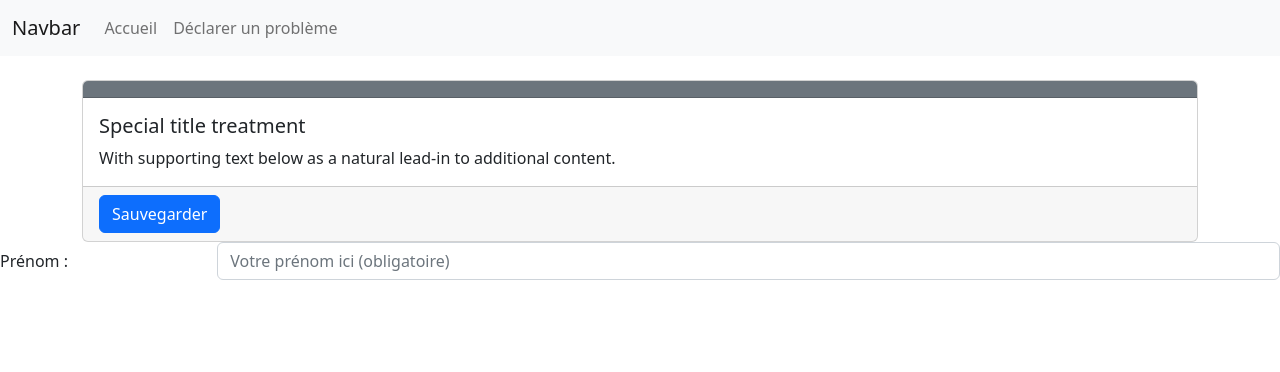
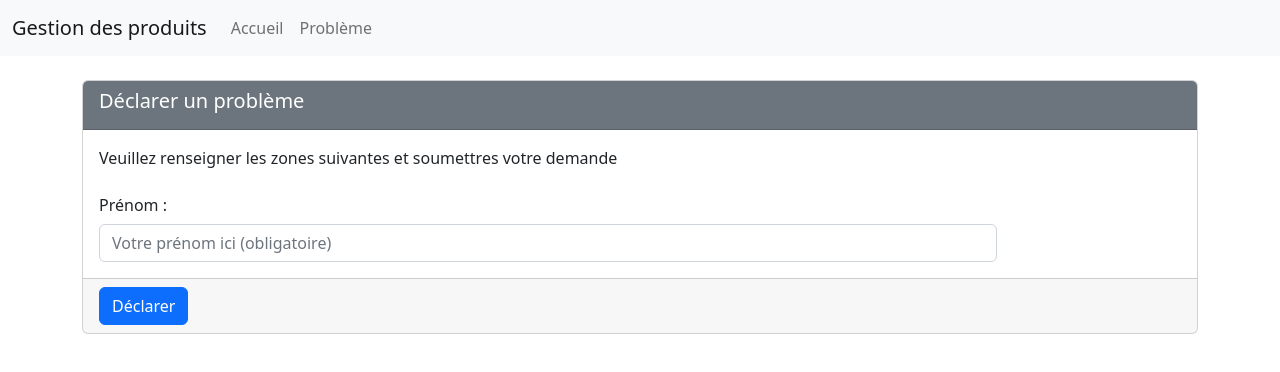
Before and after one commit to FelixLN2/Interventions, an Angular app: page /probleme in a window 1280 px wide. Shown: the top 372 px of the page. Built offline with nearby package versions, Linux system fonts and the light colour scheme.

Commit message:
tp7 fini

```diff
--- a/src/app/app.component.html
+++ b/src/app/app.component.html
@@ -3,7 +3,7 @@
 
 <nav class="navbar navbar-expand-lg navbar-light bg-light">
   <div class="container-fluid">
-    <a class="navbar-brand" href="#">Navbar</a>
+    <a class="navbar-brand" href="#">Gestion des produits</a>
     <button class="navbar-toggler" type="button" data-bs-toggle="collapse" data-bs-target="#navbarSupportedContent" aria-controls="navbarSupportedContent" aria-expanded="false" aria-label="Toggle navigation">
       <span class="navbar-toggler-icon"></span>
     </button>
@@ -13,7 +13,7 @@
           <a class="nav-link" [routerLink]="'/accueil'">Accueil</a>
         </li>
         <li class="nav-item">
-          <a class="nav-link" [routerLink]="'/probleme'">Déclarer un problème</a>
+          <a class="nav-link" [routerLink]="'/probleme'">Problème</a>
         </li>
       </ul>
     </div>
--- a/src/app/probleme/probleme.component.html
+++ b/src/app/probleme/probleme.component.html
@@ -1,45 +1,49 @@
 <div class="container">
-    <br/>
+  <br />
   <div class="card">
     <div class="card-header text-white bg-secondary">
       <!-- L'en-tête ici -->
+      <h5 class="card-title">Déclarer un problème</h5>
     </div>
     <div class="card-body">
-        <h5 class="card-title">Special title treatment</h5>
-        <p class="card-text">With supporting text below as a natural lead-in to additional content.</p>
+
+      <p class="card-text">Veuillez renseigner les zones suivantes et soumettres votre demande</p>
+      <div class="card-text">
+        <form class="form-horizontal" novalidate (ngSubmit)="save()" [formGroup]=problemeForm>
+
+          <!-- Zone de texte PRENOM -->
+          <div class="form-group row">
+            <div class="col-md-10">
+              <label for="prenomId" class="col-md-2 col-form-label text-right">Prénom :</label>
+
+              <input class="form-control" id="prenomId" type="text" placeholder="Votre prénom ici (obligatoire)"
+                formControlName="prenom" [ngClass]="{'is-valid': (problemeForm.get('prenom').touched ||
+                problemeForm.get('prenom').dirty) &&
+                problemeForm.get('prenom').valid,
+                'is-invalid': (problemeForm.get('prenom').touched ||
+                problemeForm.get('prenom').dirty) &&
+                !problemeForm.get('prenom').valid}" />
+                <span class="form-text" *ngIf="(problemeForm.get('prenom').touched ||
+problemeForm.get('prenom').dirty) &&
+(problemeForm.get('prenom').errors)">
+    <span *ngIf=" problemeForm.get('prenom').errors['required']">
+        <small class="text-muted">
+            Merci de saisir votre prénom.
+        </small>
+    </span>
+</span>
+
             </div>
+          </div>
+        </form>
+      </div>
+    </div>
+
     <div class="card-footer">
       <!-- Bouton save ici -->
       <button class="btn btn-primary" type="submit">
-                  Sauvegarder
+        Déclarer
       </button>
     </div>
   </div>
 </div>
-
-  <div class="card-text">
-    <form class="form-horizontal"
-    novalidate
-    (ngSubmit)="save()"
-    [formGroup]=problemeForm>
-
-      <!-- Zone de texte PRENOM -->
-      <div class="form-group row">
-        <label for="prenomId" class="col-md-2 col-form-label text-right">Prénom :</label>
-        <div class="col-md-10">
-          <input class="form-control"
-          id="prenomId"
-          type="text"
-          placeholder="Votre prénom ici (obligatoire)"
-          formControlName="prenom"
-          [ngClass]="{'is-valid': (problemeForm.get('prenom').touched ||
-          problemeForm.get('prenom').dirty) &&
-          problemeForm.get('prenom').valid,
-          'is-invalid': (problemeForm.get('prenom').touched ||
-          problemeForm.get('prenom').dirty) &&
-          !problemeForm.get('prenom').valid}"
-          />
-        </div>
-      </div>
-    </form>
-  </div>
```
Also changed, not shown: 1 other file (tests, documents, lock files or other folders). Lines whose indentation alone changed are shown as unchanged.
